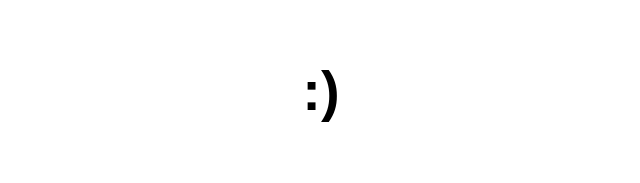
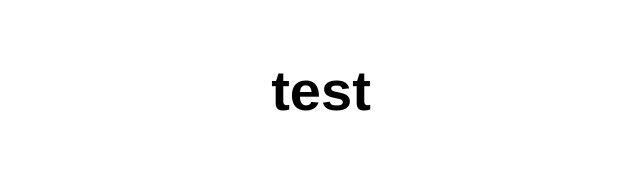
Before and after one commit to NatTerpilowska/my-first-static-web-app, a website: page src/index.html in a window 1280 px wide. Shown: the whole page, without its empty margins (319-959 px from the left). Drawn offline with Linux system fonts and the light colour scheme.

Commit message:
Update index.html

```diff
--- a/src/index.html
+++ b/src/index.html
@@ -5,12 +5,12 @@
   <meta charset="UTF-8">
   <meta name="viewport" content="width=device-width, initial-scale=1.0">
   <link rel="stylesheet" href="styles.css">
-  <title>: )</title>
+  <title> test </title>
 </head>
 
 <body>
   <main>
-    <h1>:)</h1>
+    <h1> test </h1>
   </main>
 </body>
 
```
